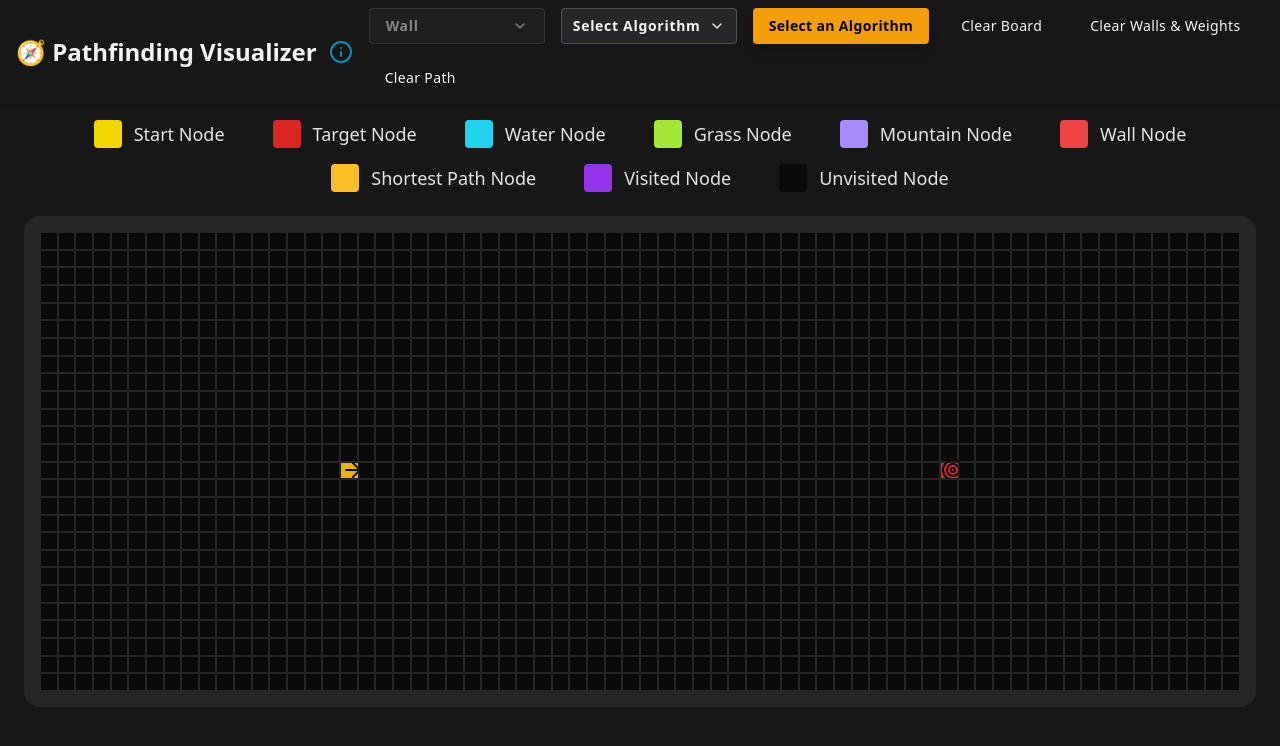
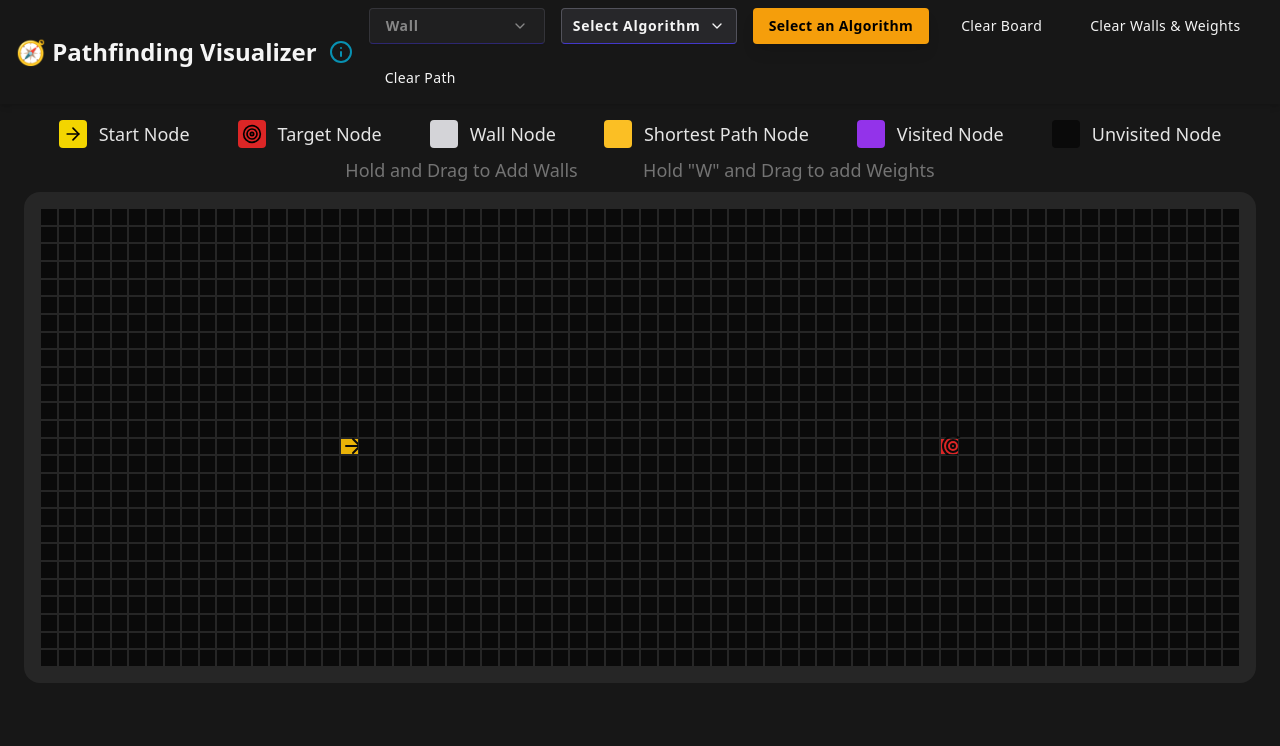
Before and after one commit to ArinLamba/Pathfinder-Visualizer, a React (Vite) app: page / in a window 1280 px wide. Shown: the top 746 px of the page. Built offline with nearby package versions, Linux system fonts and the light colour scheme.

Commit message:
changes in intruction

```diff
--- a/src/components/Controls.tsx
+++ b/src/components/Controls.tsx
@@ -62,7 +62,7 @@ export const Controls = ({
   };
 
   return (
-    <header className="w-full sticky top-0 z-50 px-4 py-2 bg-neutral-900 dark:bg-white shadow-md text-neutral-100">
+    <header className="w-full z-50 px-4 py-2 bg-neutral-900 dark:bg-white shadow-md text-neutral-100">
       <div className="lg:max-w-[1420px] w-full mx-auto flex flex-col md:flex-row items-center justify-between gap-4">
         <h1 className="text-2xl font-semibold flex items-center gap-x-3 flex-shrink-0">
           🧭 Pathfinding Visualizer
--- a/src/components/Instructions.tsx
+++ b/src/components/Instructions.tsx
@@ -1,13 +1,11 @@
-import { ArrowRight, BrickWall, Leaf, MountainSnow, Target, Waves } from "lucide-react";
+import { ArrowRight, Target } from "lucide-react";
 
 export const Instructions = () => {
    const legendItems = [
     { label: "Start Node", icon: <ArrowRight size={20} className="text-black" />, bg: "#f3d500" },
     { label: "Target Node", icon: <Target size={20} className="text-black" />, bg: "#dc2626" },
-    { label: "Water Node", icon: <Waves  size={20} className="text-black" />, bg: "#22d3ee"},
-    { label: "Grass Node", icon: <Leaf  size={20} className="text-black" />, bg: "#a3e635"},
-    { label: "Mountain Node", icon: <MountainSnow  size={20} className="text-black" />, bg: "#a78bfa"},
-    { label: "Wall Node", icon: <BrickWall  size={20} className="text-black" />, bg: "#ef4444", subtitle:"Hold and Drag to draw walls" },
+
+    { label: "Wall Node", bg: "#d4d4d8", subtitle:"Hold and Drag to draw walls" },
     { label: "Shortest Path Node", bg: "#fbbf24" },
     { label: "Visited Node",bg: "#9333ea" },
     { label: "Unvisited Node", bg: "#0a0a0a" },
@@ -21,7 +19,7 @@ export const Instructions = () => {
             className="w-7 h-7 flex items-center justify-center rounded-sm"
             style={{ backgroundColor: item.bg }}
           >
-
+            {item.icon || null}
           </div>
           <p className="text-neutral-200">{item.label}</p>
           {/* <span>{item.subtitle || null}</span> */}
--- /dev/null
+++ b/src/components/Message.tsx
@@ -0,0 +1,9 @@
+
+export const Message = () => {
+  return (
+    <div className="flex justify-evenly items-center mt-2 text-muted-foreground text-lg mx-auto max-w-[720px]">
+      <p>Hold and Drag to Add Walls</p>
+      <p>Hold "W" and Drag to add Weights</p>
+    </div>
+  );
+};
--- a/src/lib/utils/handlers.ts
+++ b/src/lib/utils/handlers.ts
@@ -92,7 +92,7 @@ export const addFixedWeights = ({
     const newRow = [...newGrid[row]];
     const node = newRow[col];
 
-    newRow[col] = node.weight === 15 ? {...node, weight: DEFAULT_WEIGHT} : {... node, weight: FIXED_WEIGHT};
+    newRow[col] = node.weight === FIXED_WEIGHT ? {...node, weight: DEFAULT_WEIGHT} : {... node, weight: FIXED_WEIGHT};
 
     newGrid[row] = newRow;
     return newGrid;
--- a/src/pages/Home.tsx
+++ b/src/pages/Home.tsx
@@ -6,6 +6,7 @@ import { type ObstacleSelection, type AlgoSelection, type ModeSelection } from "
 import { Grid } from "@/pages/Grid";
 import { Controls } from "@/components/Controls";
 import { Instructions } from "@/components/Instructions";
+import { Message } from "@/components/Message";
 
 export const Home = () => {
 
@@ -39,7 +40,8 @@ export const Home = () => {
         setObstacle={setObstacle}
       />
       <Instructions />
-      <div className="m-6 p-2 rounded-2xl overflow-x-auto bg-neutral-800">
+      <Message />
+      <div className="mx-6 my-2 p-2 rounded-2xl overflow-x-auto bg-neutral-800">
         <div className="flex justify-center">
           <Grid
             grid={grid}
```
